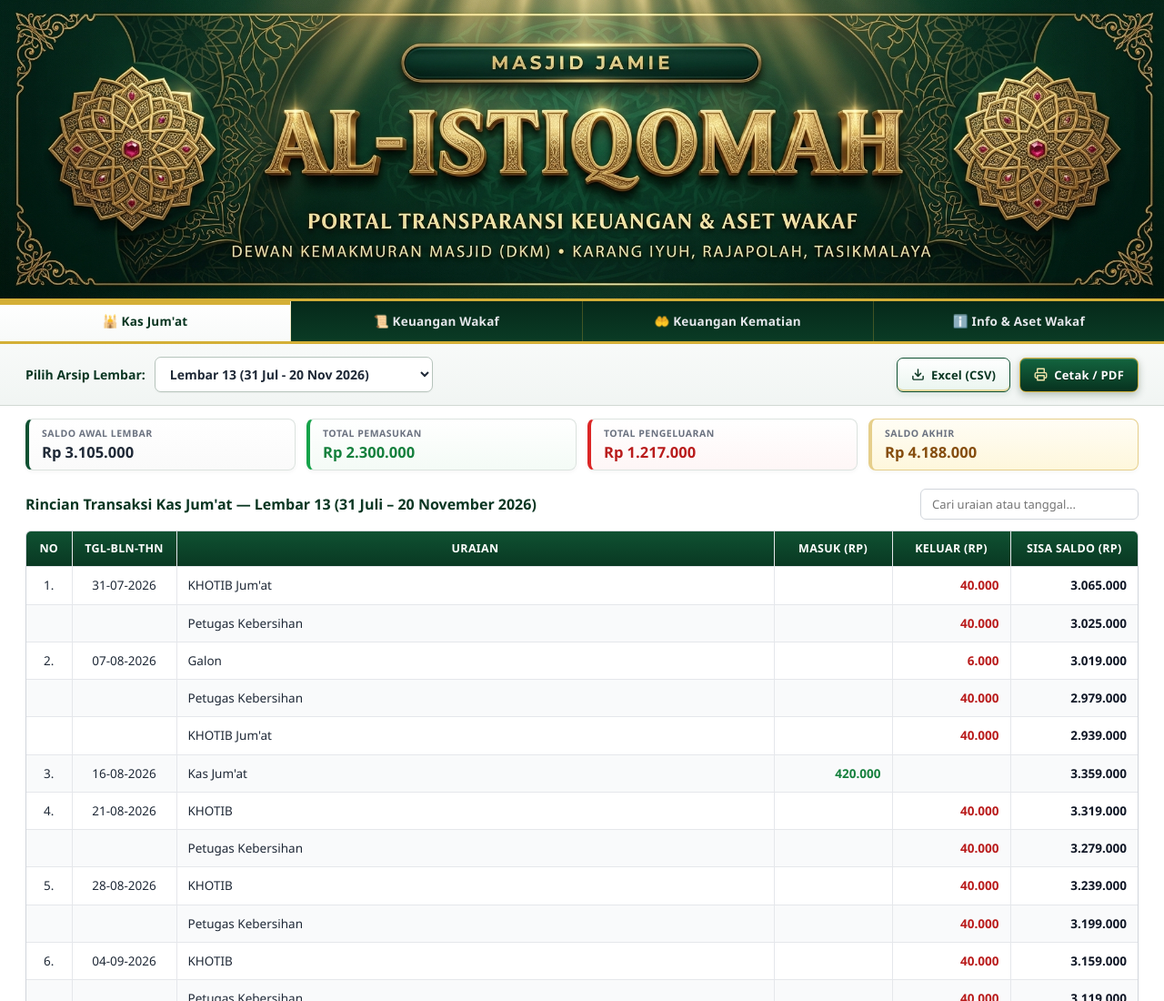
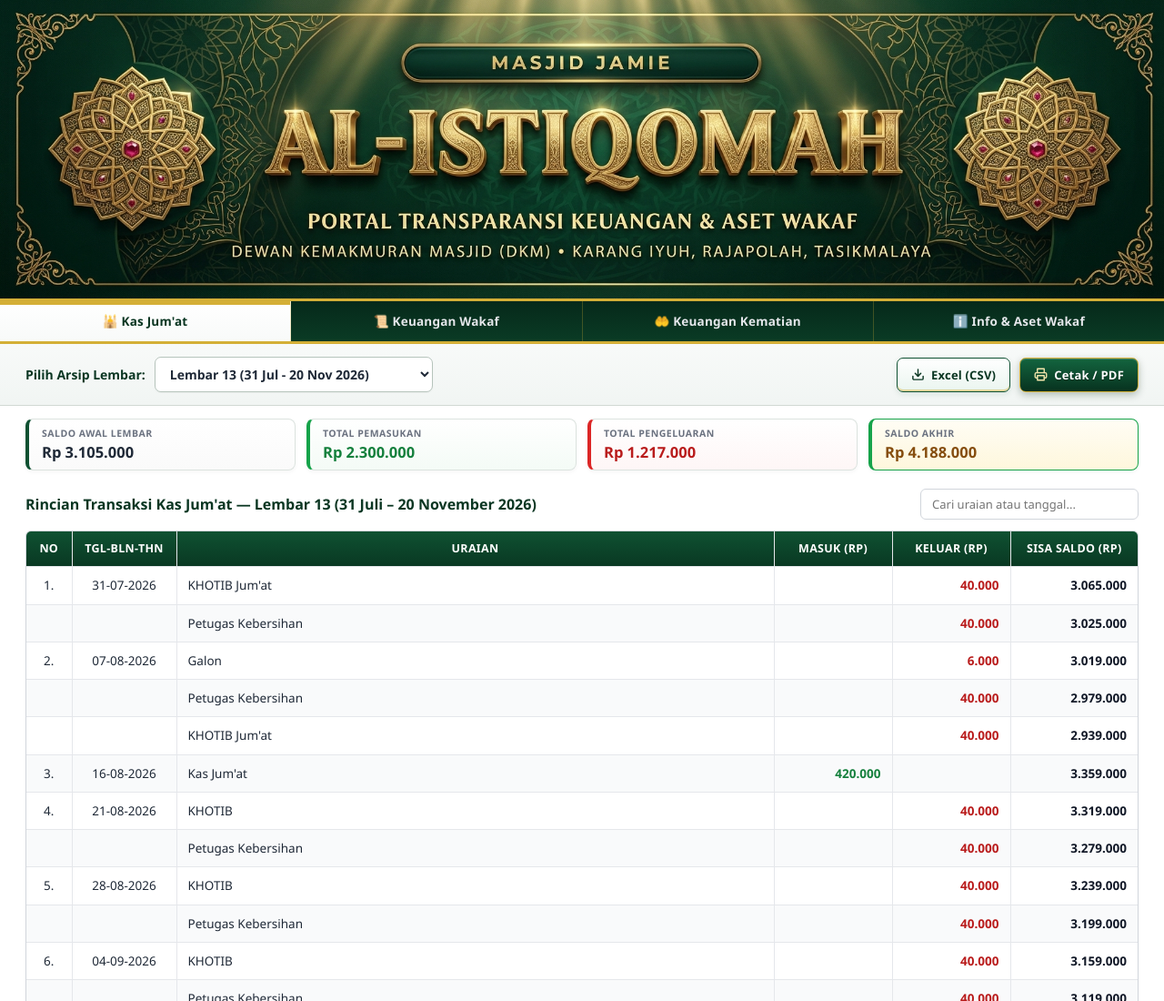
Before and after one commit to masjid-jamie-alistiqomah/Kas-Masjid, a plain HTML site: page index.html in a window 1280 px wide. Shown: the top 1100 px of the page at 91% size. Drawn offline with Linux system fonts and the light colour scheme.

Commit message:
Update index.html

```diff
--- a/index.html
+++ b/index.html
@@ -280,7 +280,7 @@
         }
         .card.sisa {
             border-left-color: var(--accent);
-            border-color: #e6cf8b;
+            border-color: #16a34a;
             background: linear-gradient(180deg, #fffdf5 0%, #fef7dc 100%);
         }
 
```
